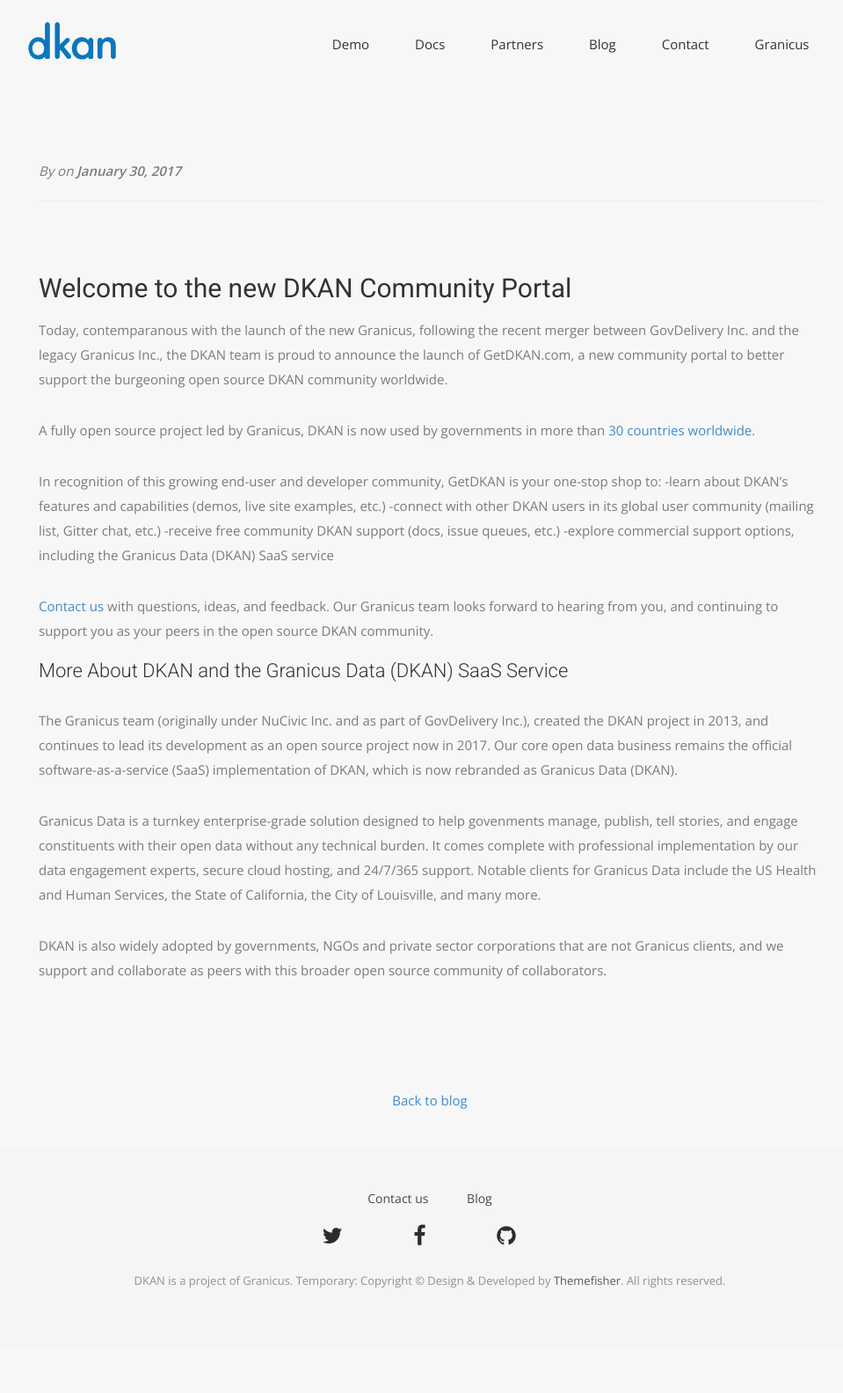
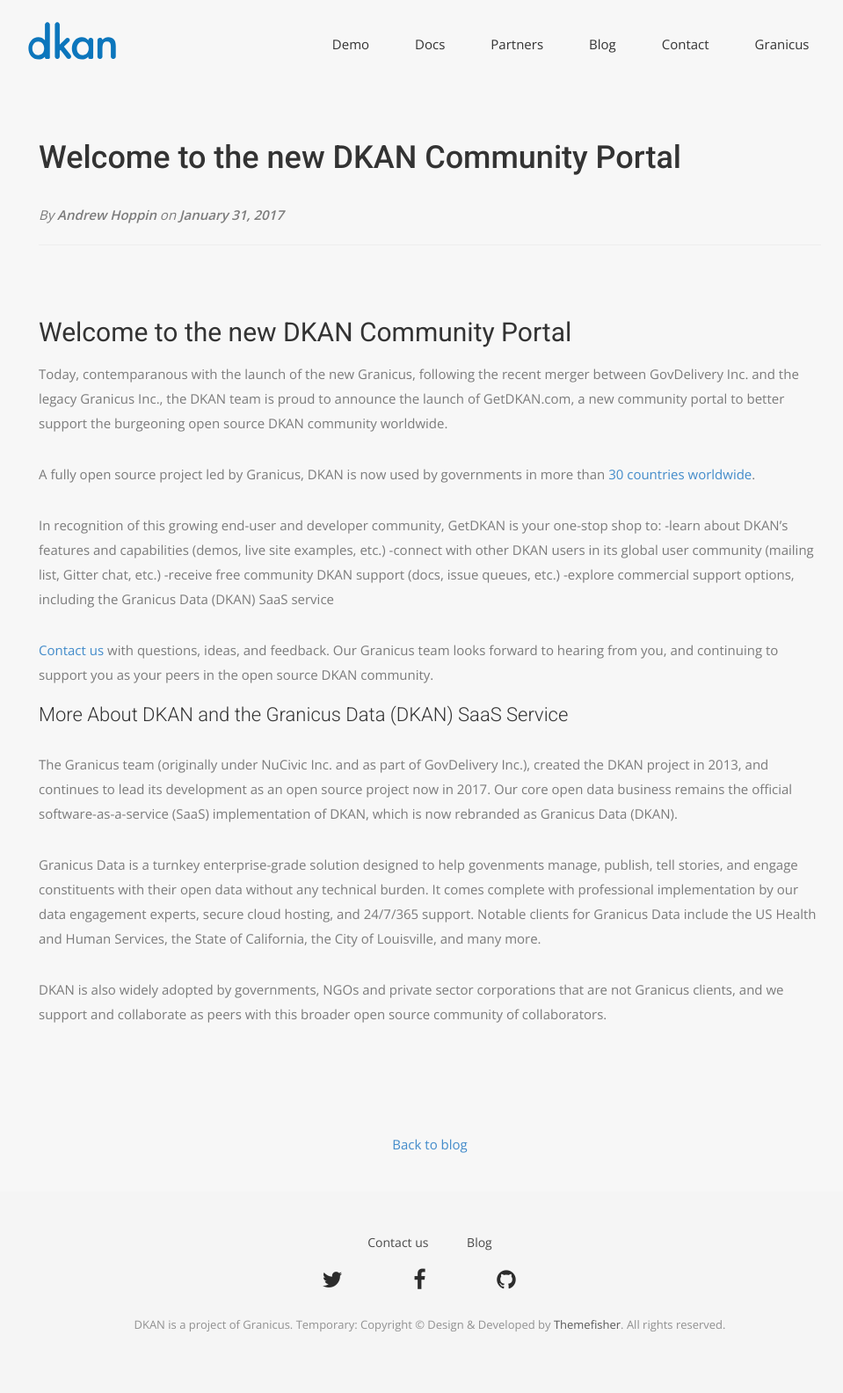
Before and after one commit to GetDKAN/GetDKAN.com, a Jekyll site: the page built from _posts/2017-01-31-GetDKAN_Launch_Announce.md, in a window 1280 px wide. Shown: the whole page at 88% size, without its empty margins (151-1110 px from the left). Built offline with Jekyll 4.4.1, drawn with Linux system fonts in a browser that asks for light colours; nearby versions of some CDN libraries; some web fonts are replaced; our own code applies the rules of GitHub Pages for plain Markdown files; before the commit the page ends 1534 px from its top, so only the background shows below that.

Commit message:
Update 2017-01-31-GetDKAN_Launch_Announce.md

```diff
--- a/_posts/2017-01-31-GetDKAN_Launch_Announce.md
+++ b/_posts/2017-01-31-GetDKAN_Launch_Announce.md
@@ -1,7 +1,7 @@
 ---
 published: true
 layout: post
-author: "Andrew Hoppin
+author: "Andrew Hoppin"
 title: "Welcome to the new DKAN Community Portal"
 ---
 
```
